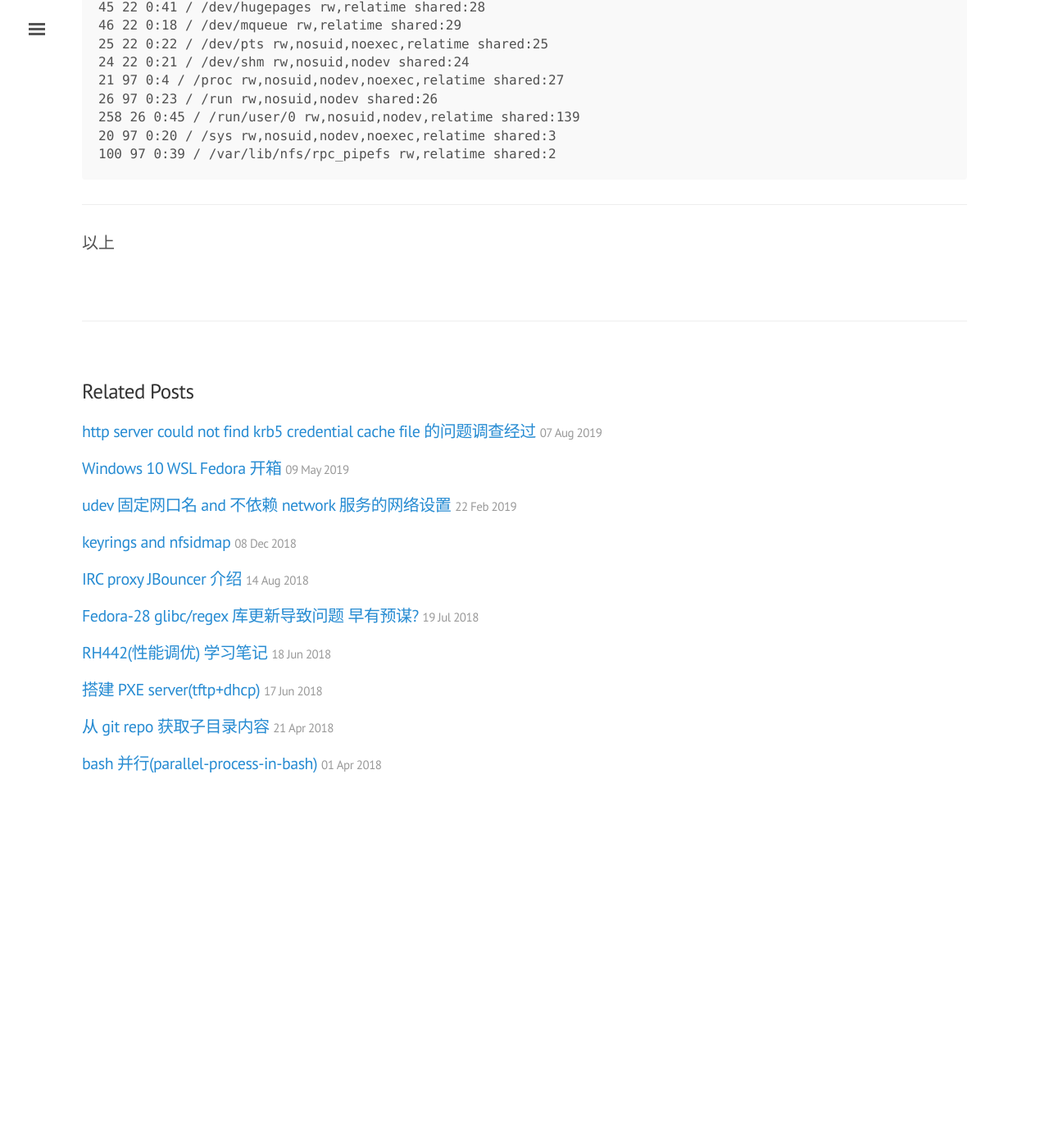
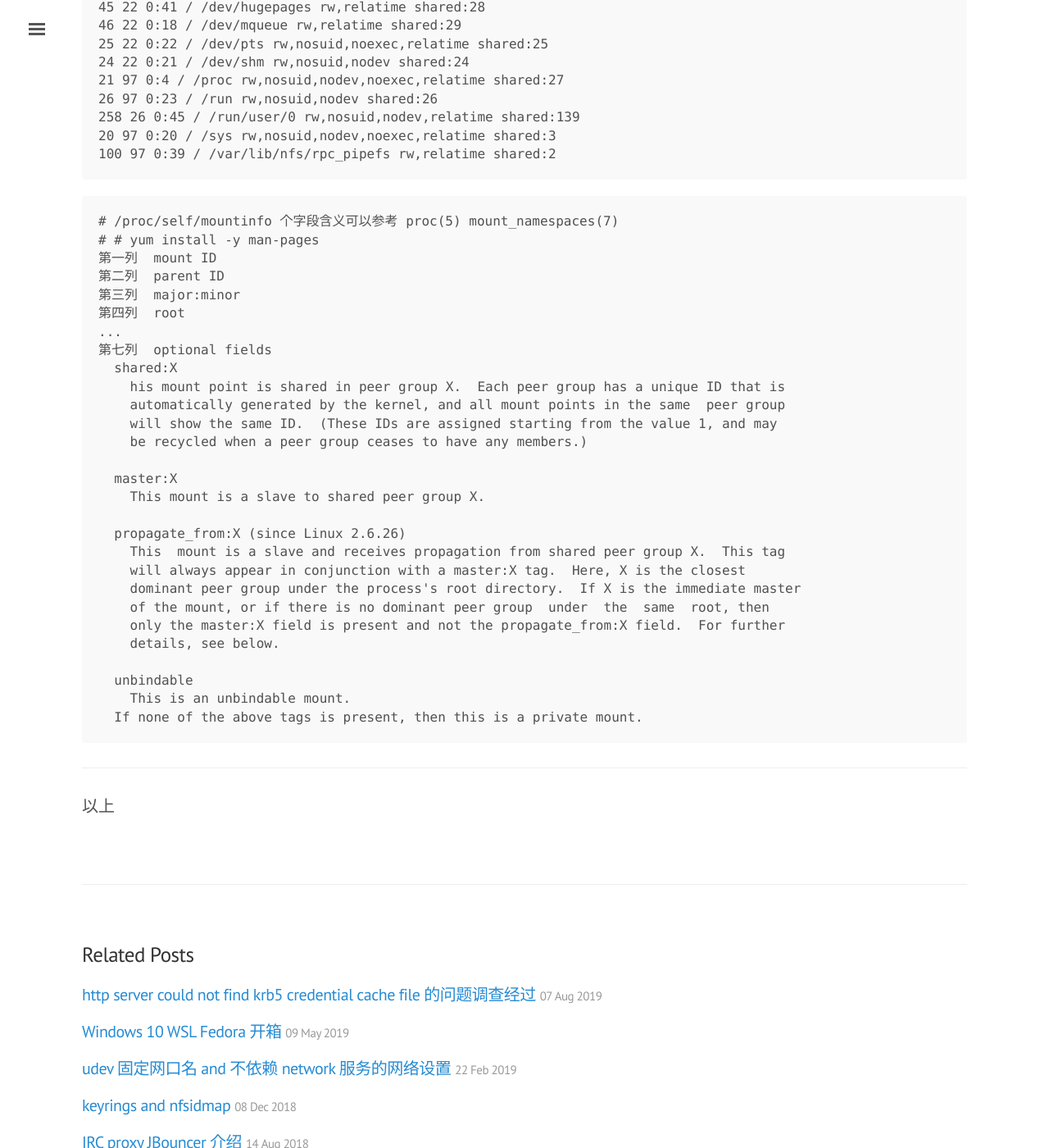
Before and after one commit to tcler/tcler.github.io, a Jekyll site: the page built from _posts/2020-07-16-bind-mount-a-directory-with-itself.md, in a window 1280 px wide and 1400 px high, scrolled down 1891 px. Shown: the whole window at 82% size. Built offline with Jekyll 4.4.1, drawn with Linux system fonts in a browser that asks for light colours; before the commit the page ends 2895 px from its top, so only the background shows below that.

Commit message:
Update 2020-07-16-bind-mount-a-directory-with-itself.md

````diff
--- a/_posts/2020-07-16-bind-mount-a-directory-with-itself.md
+++ b/_posts/2020-07-16-bind-mount-a-directory-with-itself.md
@@ -73,5 +73,36 @@ Apache/httpd 的 mount-namespace 和 init 的 mount-namespace 比较:
 100 97 0:39 / /var/lib/nfs/rpc_pipefs rw,relatime shared:2
 ```
 
+```
+# /proc/self/mountinfo 个字段含义可以参考 proc(5) mount_namespaces(7)
+# # yum install -y man-pages
+第一列  mount ID
+第二列  parent ID
+第三列  major:minor
+第四列  root
+...
+第七列  optional fields
+  shared:X
+    his mount point is shared in peer group X.  Each peer group has a unique ID that is
+    automatically generated by the kernel, and all mount points in the same  peer group
+    will show the same ID.  (These IDs are assigned starting from the value 1, and may
+    be recycled when a peer group ceases to have any members.)
+
+  master:X
+    This mount is a slave to shared peer group X.
+
+  propagate_from:X (since Linux 2.6.26)
+    This  mount is a slave and receives propagation from shared peer group X.  This tag
+    will always appear in conjunction with a master:X tag.  Here, X is the closest
+    dominant peer group under the process's root directory.  If X is the immediate master
+    of the mount, or if there is no dominant peer group  under  the  same  root, then
+    only the master:X field is present and not the propagate_from:X field.  For further
+    details, see below.
+
+  unbindable
+    This is an unbindable mount.
+  If none of the above tags is present, then this is a private mount.
+```
+
 ---
 以上
````
